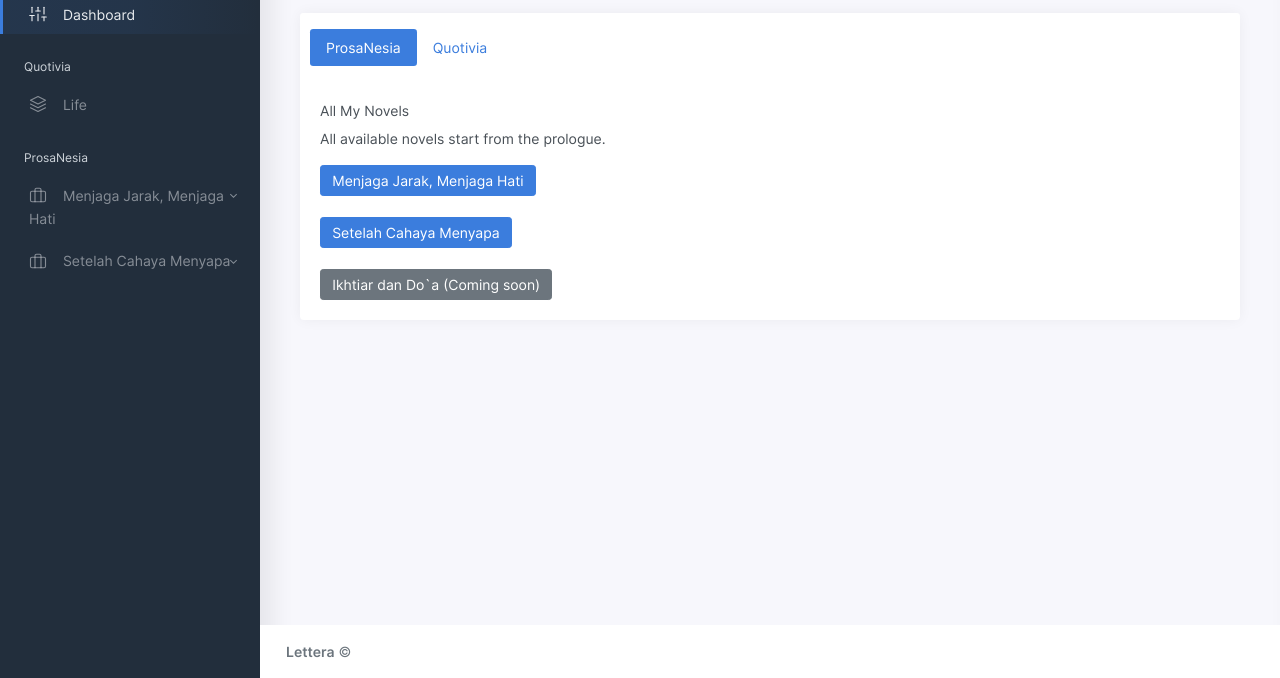
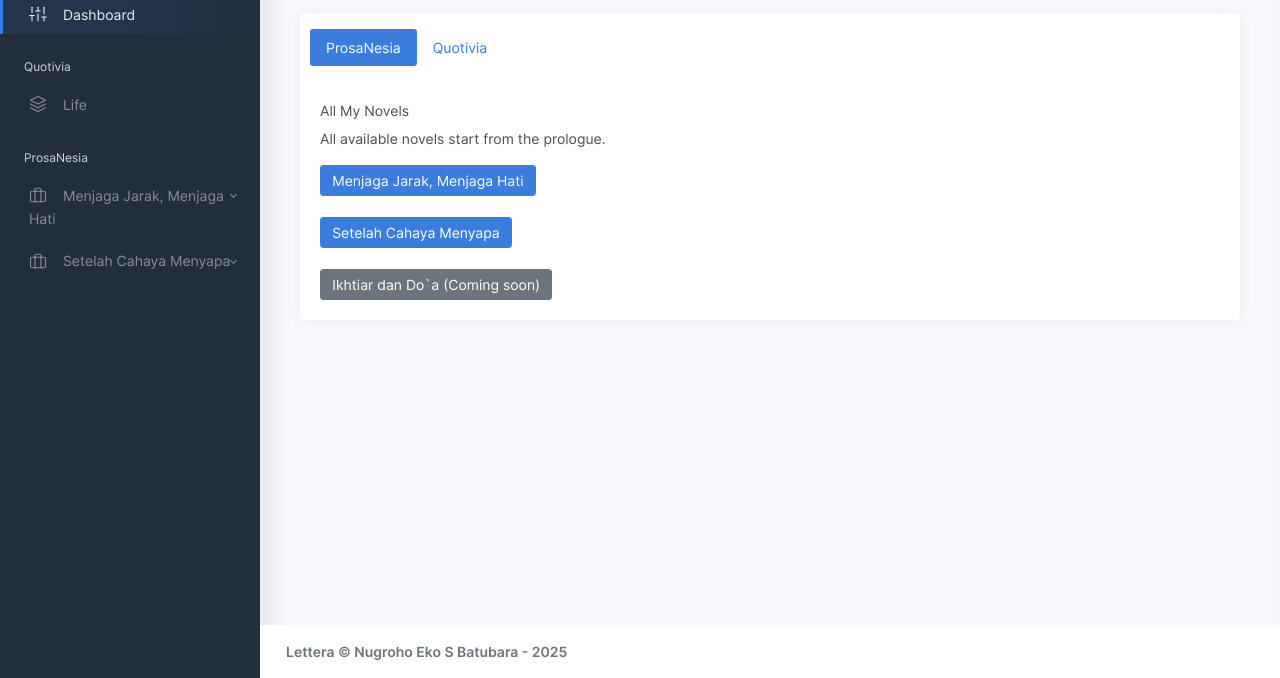
Before and after one commit to NugrohoESBB/Typography, a plain HTML site: page index.html in a window 1280 px wide. Shown: the part 122-800 px from the top of the page. Drawn offline with Linux system fonts and the light colour scheme; a web font is replaced by a local one.

Commit message:
update file

```diff
--- /dev/null
+++ b/assets/js/typo.js
@@ -0,0 +1 @@
+document.getElementById("year").textContent = new Date().getFullYear();
--- a/index.html
+++ b/index.html
@@ -208,7 +208,7 @@
 					<div class="row text-muted">
 						<div class="col-6 text-left">
 							<p class="mb-0">
-								<a href="index.html" class="text-muted"><strong>Lettera</strong></a> &copy;
+								<a href="index.html" class="text-muted"><strong>Lettera &copy; Nugroho Eko S Batubara - <span id="year"></span></strong></a>
 							</p>
 						</div>
 					</div>
@@ -218,7 +218,7 @@
 	</div>
 
 	<script src="assets/js/app.js"></script>
-
+	<script src="assets/js/typo.js"></script>
 
 </body>
 </html>
```
